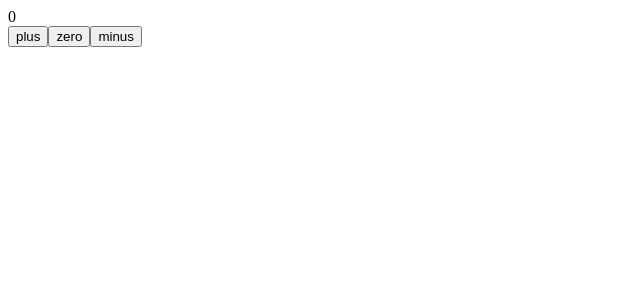
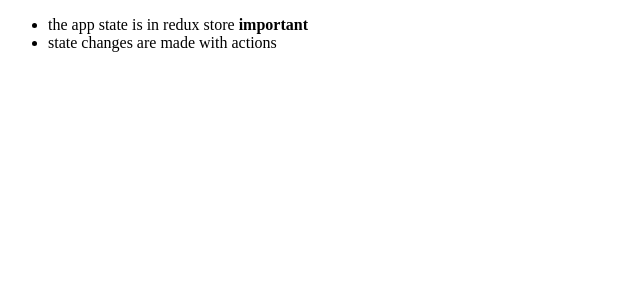
Before and after one commit to jaiminxp/fullstackopen, a React (Vite) app in the folder redux-demo/: page / in a window 1280 px wide. Shown: the top 300 px of the page, without its empty margins (0-640 px from the left). Built offline with nearby package versions, Linux system fonts and the light colour scheme.

Commit message:
create notes store

```diff
--- a/redux-demo/src/main.jsx
+++ b/redux-demo/src/main.jsx
@@ -2,32 +2,45 @@
 import ReactDOM from 'react-dom/client'
 import { createStore } from 'redux'
 
-const counterReducer = (state = 0, action) => {
+const noteReducer = (state = [], action) => {
   switch (action.type) {
-    case 'INCREMENT':
-      return state + 1
-    case 'DECREMENT':
-      return state - 1
-    case 'ZERO':
-      return 0
+    case 'NEW_NOTE':
+      return state.concat(action.payload)
     default:
       return state
   }
 }
 
-const store = createStore(counterReducer)
+const store = createStore(noteReducer)
+
+store.dispatch({
+  type: 'NEW_NOTE',
+  payload: {
+    content: 'the app state is in redux store',
+    important: true,
+    id: 1,
+  },
+})
+
+store.dispatch({
+  type: 'NEW_NOTE',
+  payload: {
+    content: 'state changes are made with actions',
+    important: false,
+    id: 2,
+  },
+})
 
 function App() {
   return (
     <div>
-      <div>{store.getState()}</div>
-      <button onClick={(e) => store.dispatch({ type: 'INCREMENT' })}>
-        plus
-      </button>
-      <button onClick={(e) => store.dispatch({ type: 'ZERO' })}>zero</button>
-      <button onClick={(e) => store.dispatch({ type: 'DECREMENT' })}>
-        minus
-      </button>
+      <ul>
+        {store.getState().map((note) => (
+          <li key={note.id}>
+            {note.content} <strong>{note.important ? 'important' : ''}</strong>
+          </li>
+        ))}
+      </ul>
     </div>
   )
 }
```
